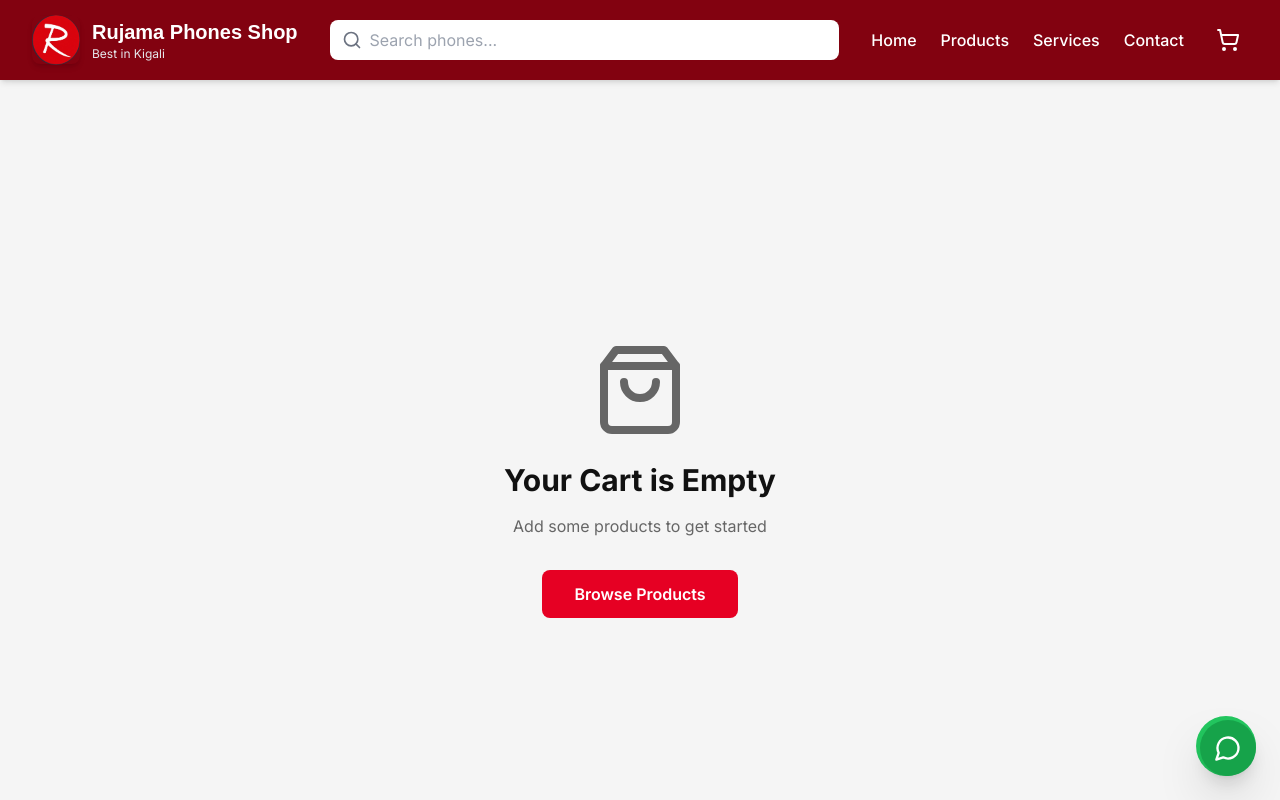
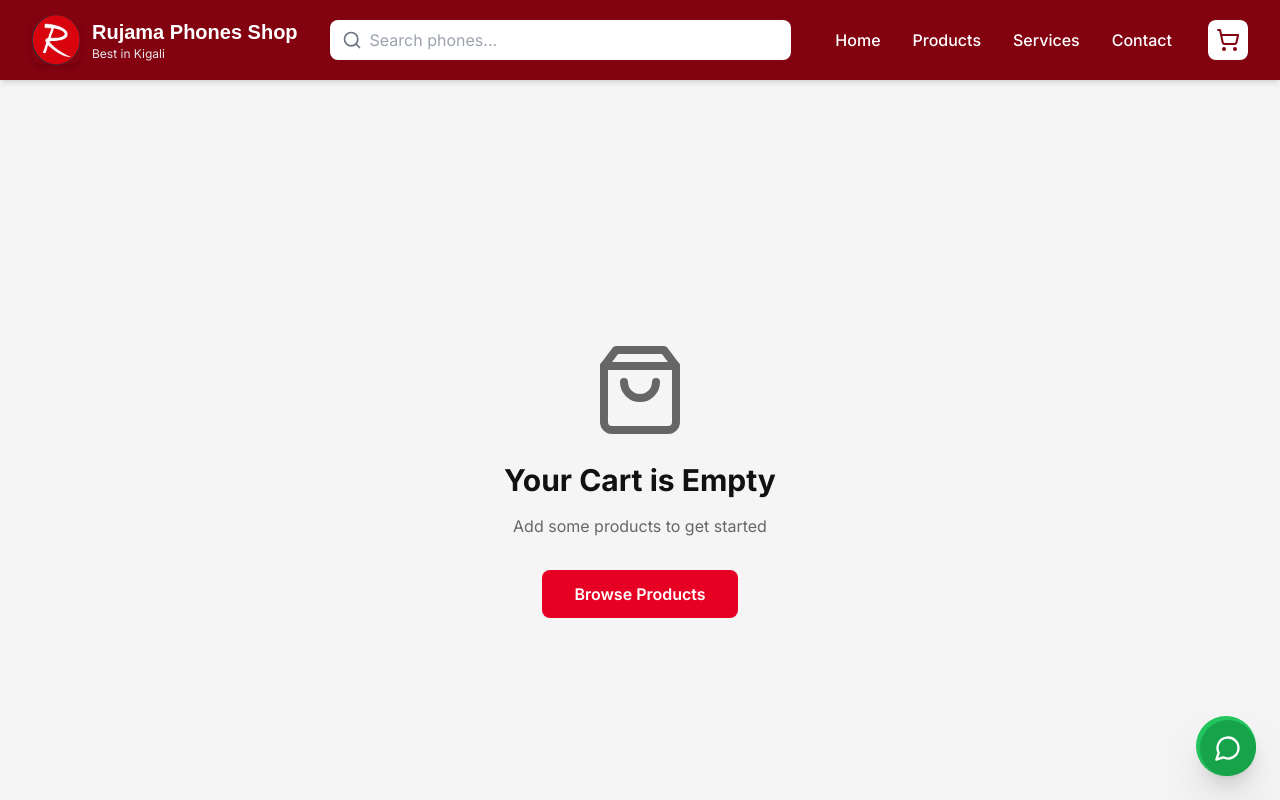
Before and after one commit to Niyomugabo-fabrice/rujamaphone, a Next.js app: page /cart in a window 1280 px wide. Shown: the top 800 px of the page. Built offline with nearby package versions, Linux system fonts and the light colour scheme.

Commit message:
Add active tab highlighting and hover effects to header navigation

```diff
--- a/src/components/Header.tsx
+++ b/src/components/Header.tsx
@@ -2,7 +2,7 @@
 
 import { useState, useEffect, Suspense } from 'react';
 import Link from 'next/link';
-import { useRouter, useSearchParams } from 'next/navigation';
+import { useRouter, useSearchParams, usePathname } from 'next/navigation';
 import { Search, ShoppingCart, Menu, X } from 'lucide-react';
 import { useCart } from '../context/CartContext';
 import Image from "next/image";
@@ -54,6 +54,30 @@ function SearchBar({ className, isMobile, onSearchSubmit }: SearchBarProps) {
 export function Header() {
   const { totalItems } = useCart();
   const [mobileMenuOpen, setMobileMenuOpen] = useState(false);
+  const pathname = usePathname();
+
+  const isActive = (path: string) => {
+    if (path === '/') {
+      return pathname === '/';
+    }
+    return pathname.startsWith(path);
+  };
+
+  const navLinkClass = (path: string) => {
+    const baseClass = "font-medium transition-all duration-200 px-3 py-2 rounded-lg";
+    if (isActive(path)) {
+      return `${baseClass} bg-white text-[#820210] shadow-md`;
+    }
+    return `${baseClass} text-white hover:bg-red-900 hover:text-white`;
+  };
+
+  const mobileNavLinkClass = (path: string) => {
+    const baseClass = "block py-3 px-4 rounded-lg transition-all duration-200";
+    if (isActive(path)) {
+      return `${baseClass} bg-white text-[#820210] font-semibold`;
+    }
+    return `${baseClass} text-white hover:bg-red-900 hover:text-white`;
+  };
 
   return (
     <header className="sticky top-0 z-50 bg-[#820210] shadow-md w-full overflow-x-hidden">
@@ -96,19 +120,19 @@ export function Header() {
           {/* RIGHT SIDE (Links + Cart + Menu) */}
           <div className="flex items-center space-x-2 md:space-x-6 shrink-0">
             {/* Desktop Nav Links */}
-            <nav className="hidden md:flex items-center space-x-6">
-              <Link href="/" className="text-white hover:text-gray-200 font-medium transition-colors">Home</Link>
-              <Link href="/products" className="text-white hover:text-gray-200 font-medium transition-colors">Products</Link>
-              <Link href="/services" className="text-white hover:text-gray-200 font-medium transition-colors">Services</Link>
-              <Link href="/contact" className="text-white hover:text-gray-200 font-medium transition-colors">Contact</Link>
+            <nav className="hidden md:flex items-center space-x-2">
+              <Link href="/" className={navLinkClass('/')}>Home</Link>
+              <Link href="/products" className={navLinkClass('/products')}>Products</Link>
+              <Link href="/services" className={navLinkClass('/services')}>Services</Link>
+              <Link href="/contact" className={navLinkClass('/contact')}>Contact</Link>
             </nav>
 
             {/* CART */}
             <Link
               href="/cart"
-              className="relative p-2 rounded-lg hover:bg-red-900 transition-colors duration-300"
+              className={`relative p-2 rounded-lg transition-all duration-300 ${isActive('/cart') ? 'bg-white' : 'hover:bg-red-900'}`}
             >
-              <ShoppingCart className="w-6 h-6 text-white" />
+              <ShoppingCart className={`w-6 h-6 ${isActive('/cart') ? 'text-[#820210]' : 'text-white'}`} />
               {totalItems > 0 && (
                 <span className="absolute -top-1 -right-1 w-5 h-5 bg-white text-[#820210] text-xs font-bold rounded-full flex items-center justify-center">
                   {totalItems}
@@ -141,11 +165,11 @@ export function Header() {
       {/* MOBILE MENU */}
       {mobileMenuOpen && (
         <div className="md:hidden bg-[#820210] border-t border-red-800">
-          <nav className="px-4 py-4 space-y-3">
-            <Link href="/" onClick={() => setMobileMenuOpen(false)} className="block py-2 text-white">Home</Link>
-            <Link href="/products" onClick={() => setMobileMenuOpen(false)} className="block py-2 text-white">Products</Link>
-            <Link href="/services" onClick={() => setMobileMenuOpen(false)} className="block py-2 text-white">Services</Link>
-            <Link href="/contact" onClick={() => setMobileMenuOpen(false)} className="block py-2 text-white">Contact</Link>
+          <nav className="px-4 py-4 space-y-2">
+            <Link href="/" onClick={() => setMobileMenuOpen(false)} className={mobileNavLinkClass('/')}>Home</Link>
+            <Link href="/products" onClick={() => setMobileMenuOpen(false)} className={mobileNavLinkClass('/products')}>Products</Link>
+            <Link href="/services" onClick={() => setMobileMenuOpen(false)} className={mobileNavLinkClass('/services')}>Services</Link>
+            <Link href="/contact" onClick={() => setMobileMenuOpen(false)} className={mobileNavLinkClass('/contact')}>Contact</Link>
           </nav>
         </div>
       )}
```
